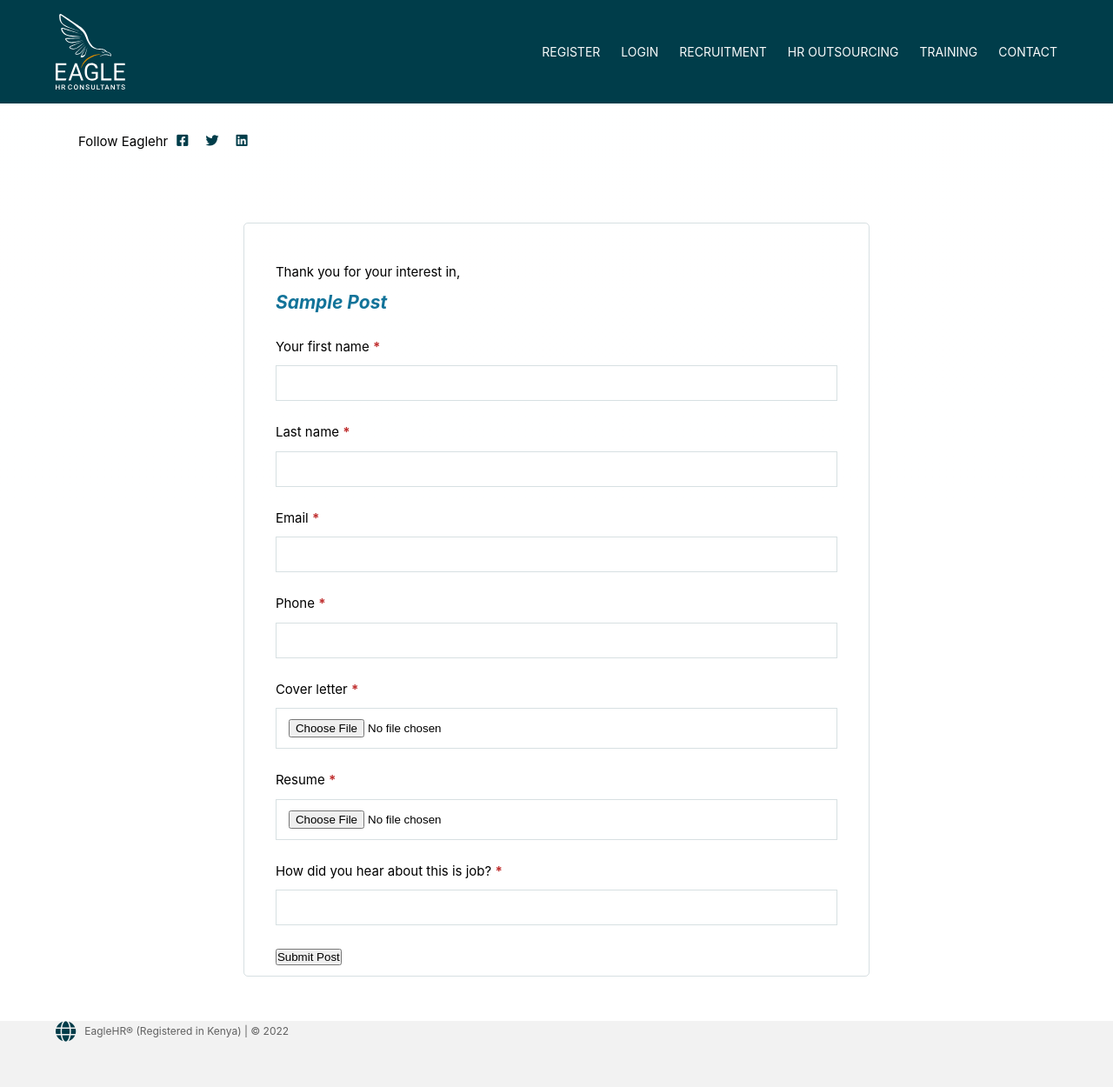
After one commit to dkibui/eaglehr_website, a Django app: page /jobs/apply/1 in a window 1280 px wide. The commit adds this page. Shown: the whole page at 87% size. Run offline with Django 4.2, Linux system fonts and the light colour scheme; tables that the repository leaves empty hold one stand-in row (values such as "Sample post"); some libraries are stand-ins or nearby versions.

Commit message:
added job application form

```diff
--- a/jobs/admin.py
+++ b/jobs/admin.py
@@ -23,6 +23,7 @@ class PostAdmin(admin.ModelAdmin):
 
 # Register your models here.
 admin.site.register(models.Category)
+admin.site.register(models.Application)
 admin.site.register(models.Post, PostAdmin)
 
 
--- a/jobs/forms.py
+++ b/jobs/forms.py
@@ -1,10 +1,25 @@
-# from django import forms
-# from .models import Post
-
-# # Create Post form
+from django import forms
+from .models import Post, Application
 
 
-# class PostForm(forms.ModelForm):
-#     class Meta:
-#         model = Post
-#         fields = ("title", "image", "content")
+class ApplicationForm(forms.ModelForm):
+    error_css_class = 'error-field'
+    required_css_class = 'required-field'
+
+    resume = forms.FileField(widget=forms.FileInput(attrs={'class': 'file'}))
+
+    class Meta:
+        model = Application
+        fields = ("first_name", "last_name", "email",
+                  "phone", "cover_letter", "resume", "reference")
+
+        labels = {
+            'first_name': 'Your first name',
+            'reference': 'How did you hear about this is job?',
+        }
+
+        error_messages = {
+            'first_name': {
+                'max_length': "This writer's name is too long.",
+            },
+        }
--- a/jobs/models.py
+++ b/jobs/models.py
@@ -1,4 +1,5 @@
 from django.db import models
+from django.forms import CharField
 from django.urls import reverse
 from django.utils import timezone
 from django.utils.text import slugify
@@ -20,6 +21,7 @@ class Post(models.Model):
     content = RichTextField()
     slug = models.SlugField(max_length=255, unique=True)
     # tags = TaggableManager()
+    # resume = models.FileField(upload_to='uploads')
     date_created = models.DateTimeField(default=timezone.now)
     updated_on = models.DateTimeField(auto_now=True)
     author = models.ForeignKey(User, default=0,
@@ -42,3 +44,18 @@ class Category(models.Model):
 
     class Meta:
         verbose_name_plural = 'Categories'
+
+
+class Application(models.Model):
+    first_name = models.CharField(max_length=75)
+    last_name = models.CharField(max_length=75)
+    email = models.EmailField(max_length=75)
+    phone = models.CharField(max_length=17)
+    cover_letter = models.FileField(upload_to='applications/uploads/')
+    resume = models.FileField(upload_to='applications/uploads/')
+    reference = models.CharField(max_length=255)
+    date_applied = models.DateTimeField(default=timezone.now)
+    date_updated = models.DateTimeField(auto_now=True)
+
+    def __str__(self):
+        return f"{self.first_name} {self.last_name}"
--- a/jobs/urls.py
+++ b/jobs/urls.py
@@ -2,8 +2,10 @@ from django.contrib import admin
 from django.urls import path
 from . import views
 
+app_name = "jobs"
 urlpatterns = [
-    path('', views.post_list, name="blog-list"),
-    # path('tag/<slug:tag_slug>', views.post_list_tag_filter, name="blog-list-tag"),
-    path('<slug:slug>', views.blog_detail, name="blog-detail"),
+    path('', views.post_list, name="jobs-list"),
+    path('apply/<int:id>', views.apply_job_view, name="apply-job"),
+    # path('apply/<int:id>', views.post_list_tag_filter, name="blog-list-tag"),
+    path('<slug:slug>', views.job_detail, name="job-detail"),
 ]
--- a/jobs/views.py
+++ b/jobs/views.py
@@ -1,11 +1,10 @@
 from django.contrib.postgres.search import SearchVector, SearchQuery, SearchRank
 from django.http import HttpResponseRedirect
-from django.shortcuts import render, get_object_or_404
+from django.shortcuts import render, redirect, get_object_or_404
 from django.core.paginator import Paginator
 from django.contrib import messages
-# from taggit.models import Tag
-# from jobs.forms import PostForm
-from jobs.models import Post
+from .forms import ApplicationForm
+from .models import Post
 from datetime import date
 
 current_year = date.today().year
@@ -20,15 +19,6 @@ def post_list(request):
     context = {
         "title": f"Sharing sought after python and django tips and tricks for web development. Here to help you upskill your web development in {current_year}"}
     posts = Post.objects.all().filter(active=1)
-    # search_vector = SearchVector("title", "content")
-    # search_query = SearchQuery(query)
-    # if query:
-    #     context = {
-    #         "query": query.strip() or None
-    #     }
-    #     context['title'] = f"Collection of available articles about {query} in {current_year}"
-    #     posts = posts.annotate(search=search_vector, rank=SearchRank(
-    #         search_vector, search_query)).filter(search=query).order_by("-rank")
 
     paginator = Paginator(posts, per_page)
     page_number = request.GET.get('page')
@@ -44,29 +34,38 @@ def post_list_tag_filter(request, tag_slug=None):
     context = {
         "title": f"Upto date python and django jobs articles to upskill your web development skills in {current_year}"}
 
-    if tag_slug:
-        # tag = get_object_or_404(Tag, slug=tag_slug)
-        # posts = posts.filter(tags__in=[tag])
-        paginator = Paginator(posts, per_page)
-        page_number = request.GET.get('page')
-        page_obj = paginator.get_page(page_number)
-        count = len(list(posts))
-        # context["tag"] = tag
-        # context["title"] = f"Learn from a curated collection of tutorials about {tag}. In {current_year} upskill yourself as a developer"
-        context["count"] = count
-    if posts:
-        context["posts"] = posts
-        context["page_obj"] = page_obj
-    else:
-        context["page_obj"] = ''
-
     return render(request, 'jobs/index.html', context)
 
 
-def blog_detail(request, slug):
-    blog = Post.objects.get(slug=slug)
+def job_detail(request, slug):
+    job = Post.objects.get(slug=slug)
     context = {
-        "title": f"{blog.title} - {current_year}",
-        "blog": blog
+        "title": f"{job.title} - {current_year}",
+        "job": job
     }
-    return render(request, 'jobs/blog-detail.html', context)
+    return render(request, 'jobs/job-detail.html', context)
+
+
+def apply_job_view(request, id):
+    job = Post.objects.get(pk=id)
+    if request.method == "POST":
+        form = ApplicationForm(request.POST, request.FILES)
+        if form.is_valid():
+            form.save()
+            return redirect('jobs:jobs-list')
+        else:
+            form = ApplicationForm(request.POST, request.FILES)
+            context = {
+                "form": form,
+                "job": job
+            }
+            return render(request, 'jobs/apply-job.html', context)
+
+    else:
+        print(job)
+        form = ApplicationForm()
+        context = {
+            "form": form,
+            "job": job
+        }
+        return render(request, 'jobs/apply-job.html', context)
--- a/static/css/styles.css
+++ b/static/css/styles.css
@@ -1,7 +1,8 @@
 :root {
+  --primary: #003c4a0a;
   --primary: #003d4a;
   --muted-primary: #003c4a28;
-  --danger: #c03030;
+  --danger: rgb(192, 48, 48);
   --secondary: #db8c00;
   --third: #11966e;
   --fourth: #127399;
@@ -18,7 +19,11 @@
 body {
   font-family: -apple-system, BlinkMacSystemFont, "Segoe UI", Roboto, Oxygen,
     Ubuntu, Cantarell, "Open Sans", "Helvetica Neue", sans-serif;
-  background: rgb(248, 250, 252);
+  background: linear-gradient(
+    180deg,
+    rgba(255, 252, 252, 0.026) 0%,
+    rgba(255, 255, 255, 0.021) 51%
+  );
   color: #000;
   font-size: 15px;
   line-height: 1.5;
@@ -222,6 +227,14 @@ ul {
   margin-top: 20px;
 }
 
+.apply-head {
+  margin-top: 2rem;
+}
+
+.apply-head p {
+  margin-bottom: 7px;
+}
+
 .date-duration {
   font-size: 13px;
   color: var(--primary);
@@ -343,6 +356,13 @@ ul {
   color: var(--white);
 }
 
+.alert em {
+  display: inline-block;
+  font-size: 14px;
+  margin-top: 7px;
+  color: #c03030;
+}
+
 .follow {
   display: flex;
   align-items: center;
@@ -369,7 +389,8 @@ ul {
   line-height: 2.8;
 }
 
-.login-form {
+.login-form,
+.application-form {
   margin: 4.5rem auto 2.5rem auto;
 }
 
@@ -393,7 +414,6 @@ ul {
   padding: 12px 14px;
   background-color: var(--white);
   border: 1px solid var(--muted-primary);
-  /* border-radius: 2px; */
 }
 
 .input-label-wrapper input:focus {
@@ -585,7 +605,8 @@ ul {
     border-bottom: 2px solid var(--secondary);
   }
 
-  .login-form {
+  .login-form,
+  .application-form {
     width: 90%;
     max-width: 720px;
     margin: 5rem auto 3.2rem auto;
--- /dev/null
+++ b/templates/jobs/apply-job.html
@@ -0,0 +1,31 @@
+{% extends "sitewide/base.html" %} {% block content %}
+
+<div class="application-form">
+  <div class="width apply-head">
+    <p>Thank you for your interest in,</p>
+    <h2><em>{{ job.title | safe | title }}</em></h2>
+  </div>
+  <form class="width" action="" method="post" enctype="multipart/form-data" autocomplte="off" novalidate>
+    {% csrf_token %}
+
+    {% for field in form %}
+    <div class="input-label-wrapper">
+    <div class="form-group">
+      <div><label for="{{field.label}}">{{field.label}} <span class="text-danger">*</span></label></div>
+
+      <div>{{ field }}</div>
+
+      {% for error in field.errors %}
+        <div class="alert alert-danger">
+          <em>{{ error|escape }}</em>
+        </div>
+      {% endfor %}
+
+    </div>
+    </div>
+    {% endfor %}
+
+    <button type="submit"/>Submit Post</button>
+  </form>
+</div>
+{% endblock content %}
```
Also changed, not shown: templates/jobs/create-post.html (deleted, +0 -11 lines), templates/jobs/job-detail.html (renamed from templates/jobs/blog-detail.html, +5 -5 lines), jobs/migrations/0007_post_resume.py (added), jobs/migrations/0008_application.py (added), jobs/migrations/0009_alter_application_cover_letter_and_more.py (added), jobs/migrations/0010_remove_post_resume.py (added), 1 other file.
